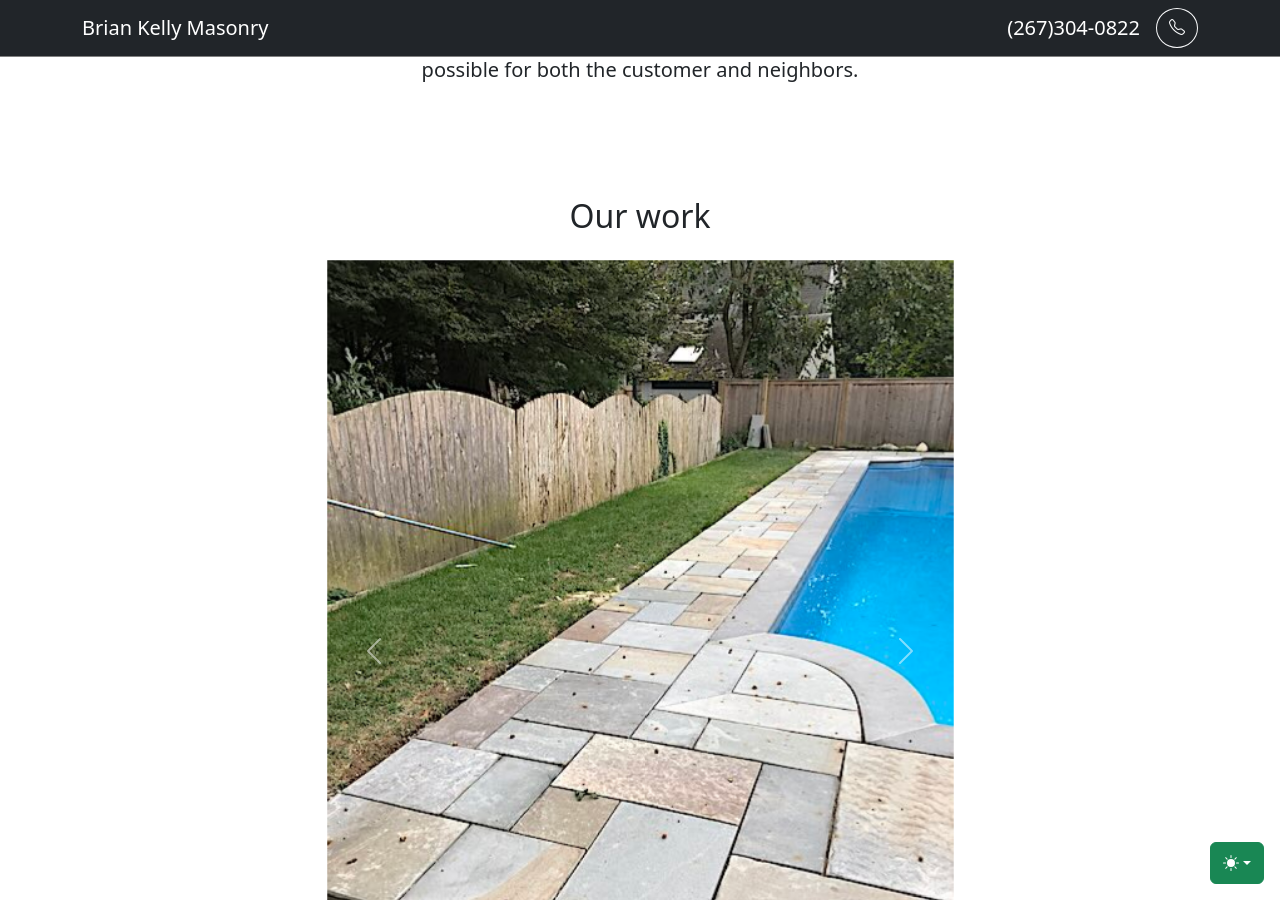
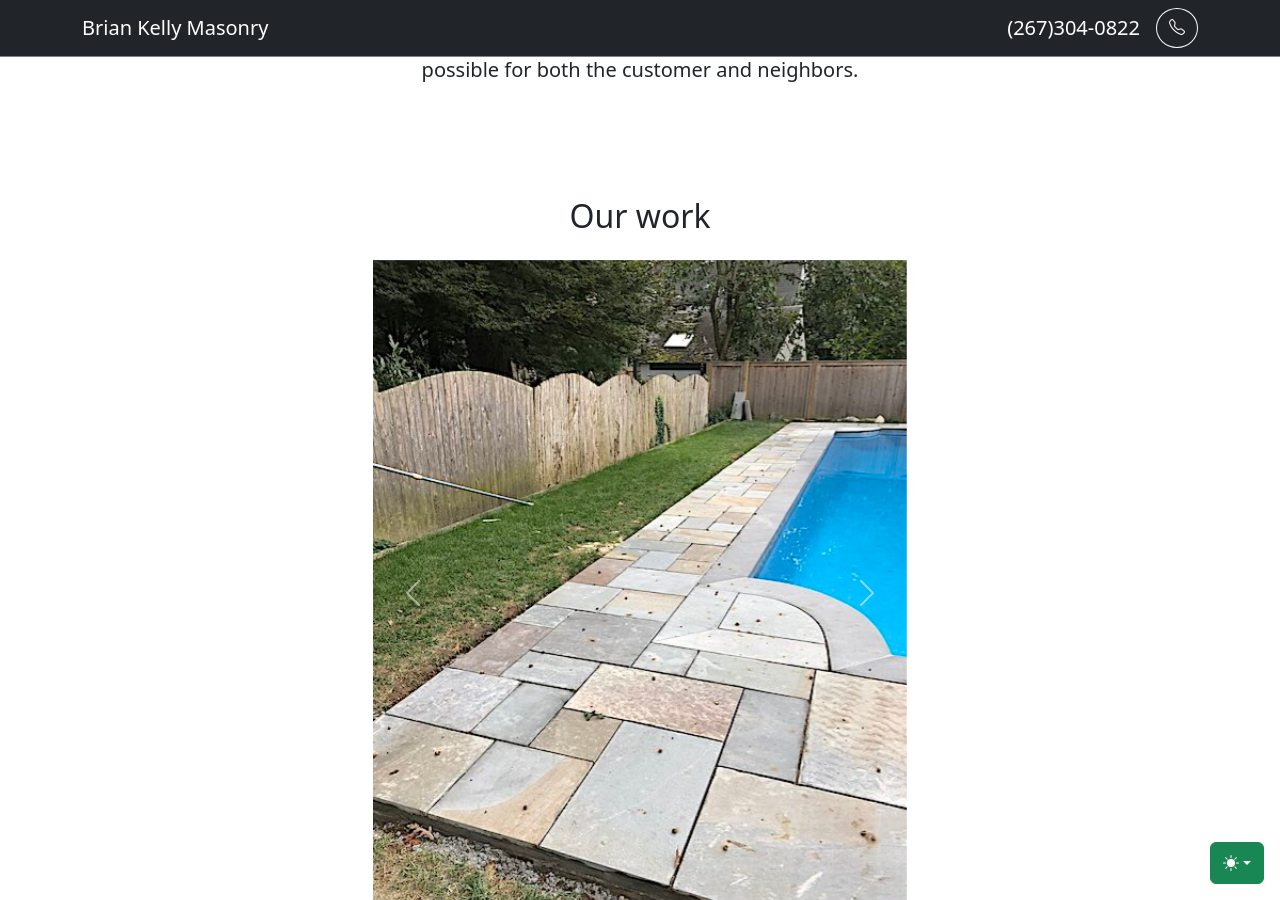
Before and after one commit to ryanbyoung/briankellymasonry, a Jekyll site: the page built from index.html, in a window 1280 px wide and 900 px high, scrolled down 1380 px. Built offline with Jekyll 4.4.1, drawn with Linux system fonts in a browser that asks for light colours; nearby versions of some CDN libraries.

Commit message:
Update index.html

```diff
--- a/index.html
+++ b/index.html
@@ -42,7 +42,7 @@
           <div class="container">
             <h2 class="fw-light pb-3">Our work</h2>
             <div class="row justify-content-center">
-            <div class="col-12 col-md-9 col-lg-7">
+            <div class="col-12 col-md-9 col-lg-6">
             <div id="work-carousel" class="carousel slide carousel-fade">
               <div class="carousel-inner">
                 <div class="carousel-item active">
```
